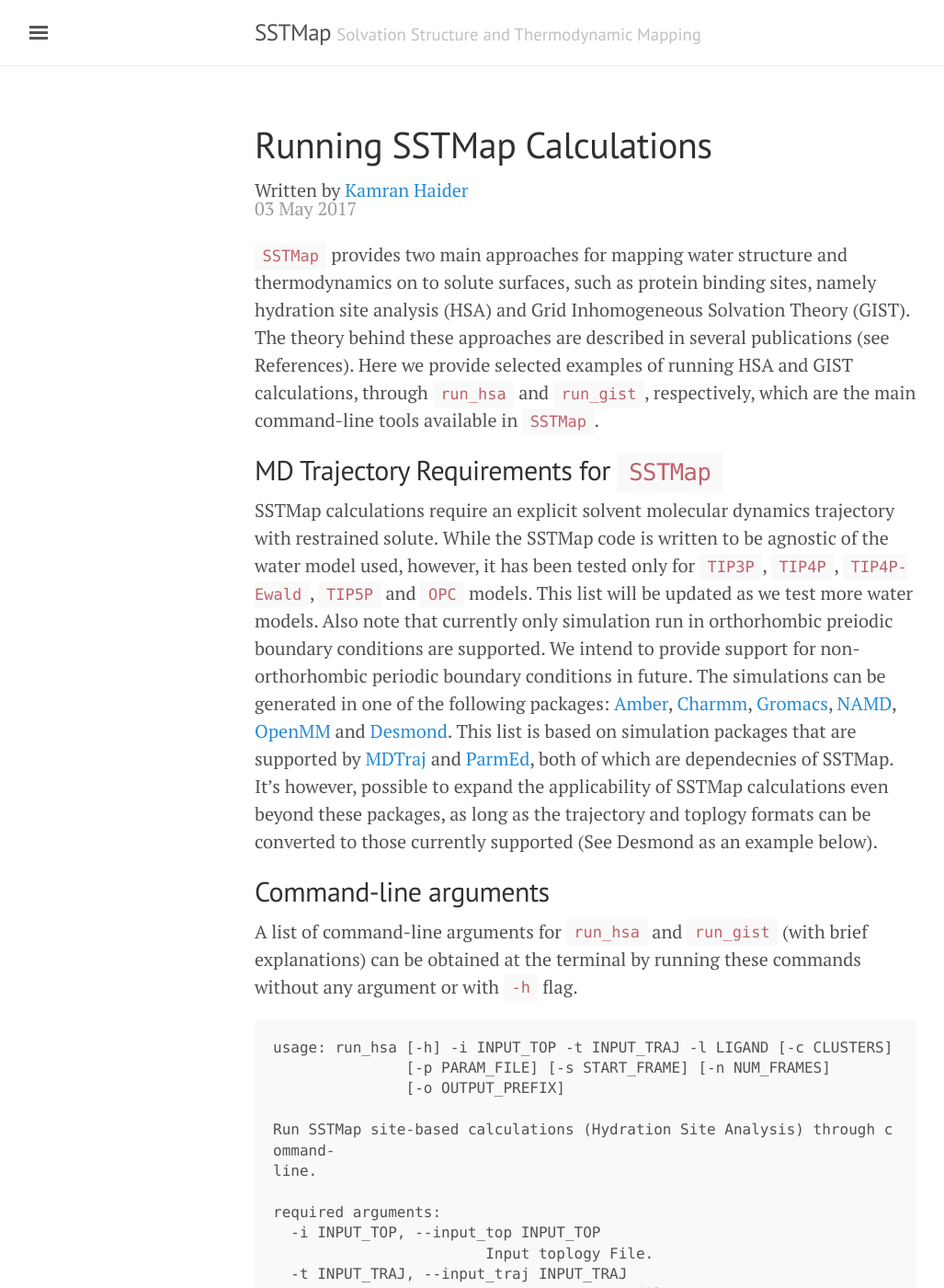
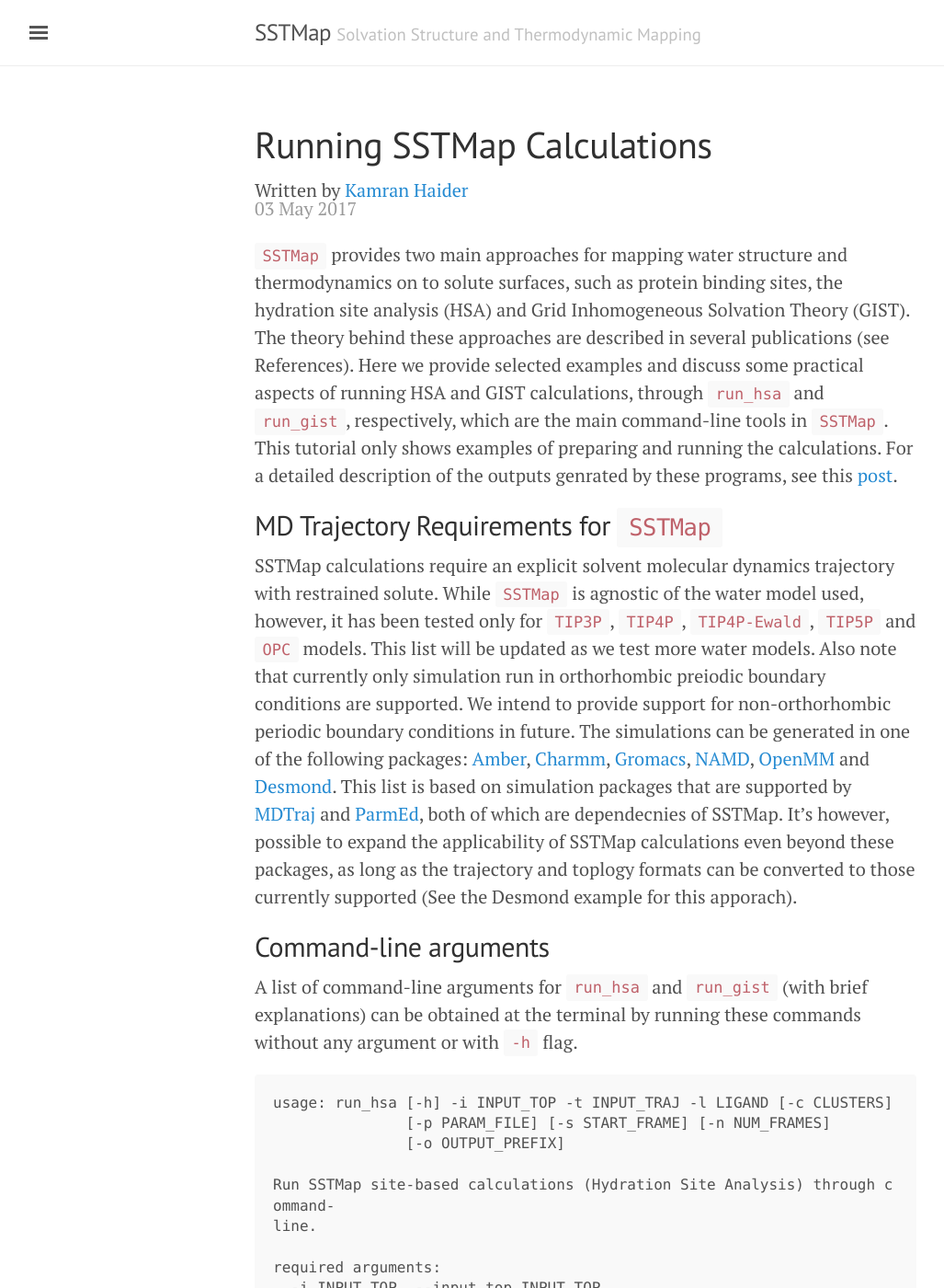
Before and after one commit to KurtzmanLab/SSTMap, a Jekyll site: the page built from _posts/2017-05-03-simple-examples.md, in a window 1280 px wide and 1400 px high. Shown: the whole window at 92% size, without its empty margins (3-1030 px from the left). Built offline with Jekyll 4.4.1, drawn with Linux system fonts in a browser that asks for light colours; formulas are drawn with MathJax 3; some of the changed text lies outside the part shown.

Commit message:
Update 2017-05-03-simple-examples.md

````diff
--- a/_posts/2017-05-03-simple-examples.md
+++ b/_posts/2017-05-03-simple-examples.md
@@ -6,11 +6,11 @@
 published: true
 ---
 
-`SSTMap` provides two main approaches for mapping water structure and thermodynamics on to solute surfaces, such as protein binding sites, namely hydration site analysis (HSA) and Grid Inhomogeneous Solvation Theory (GIST). The theory behind these approaches are described in several publications (see References). Here we provide selected examples of running HSA and GIST calculations, through `run_hsa` and `run_gist`, respectively, which are the main command-line tools available in `SSTMap`.
+`SSTMap` provides two main approaches for mapping water structure and thermodynamics on to solute surfaces, such as protein binding sites, the hydration site analysis (HSA) and Grid Inhomogeneous Solvation Theory (GIST). The theory behind these approaches are described in several publications (see References). Here we provide selected examples and discuss some practical aspects of running HSA and GIST calculations, through `run_hsa` and `run_gist`, respectively, which are the main command-line tools in `SSTMap`. This tutorial only shows examples of preparing and running the calculations. For a detailed description of the outputs genrated by these programs, see this [post](http://sstmap.org/2017/05/09/undestanding-output/).
 <!--more-->
 ## MD Trajectory Requirements for `SSTMap`
 
-SSTMap calculations require an explicit solvent molecular dynamics trajectory with restrained solute. While the SSTMap code is written to be agnostic of the water model used, however, it has been tested only for `TIP3P`, `TIP4P`, `TIP4P-Ewald`, `TIP5P` and `OPC` models. This list will be updated as we test more water models. Also note that currently only simulation run in orthorhombic preiodic boundary conditions are supported. We intend to provide support for non-orthorhombic periodic boundary conditions in future. The simulations can be generated in one of the following packages: [Amber](http://ambermd.org/), [Charmm](https://www.charmm.org), [Gromacs](http://www.gromacs.org/), [NAMD](http://www.ks.uiuc.edu/Research/namd/), [OpenMM](http://openmm.org/) and [Desmond](https://www.deshawresearch.com/resources_desmond.html). This list is based on simulation packages that are supported by [MDTraj](https://mdtraj.org) and [ParmEd](http://parmed.github.io/ParmEd/html/index.html), both of which are dependecnies of SSTMap. It's however, possible to expand the applicability of SSTMap calculations even beyond these packages, as long as the trajectory and toplogy formats can be converted to those currently supported (See Desmond as an example below).
+SSTMap calculations require an explicit solvent molecular dynamics trajectory with restrained solute. While `SSTMap` is  agnostic of the water model used, however, it has been tested only for `TIP3P`, `TIP4P`, `TIP4P-Ewald`, `TIP5P` and `OPC` models. This list will be updated as we test more water models. Also note that currently only simulation run in orthorhombic preiodic boundary conditions are supported. We intend to provide support for non-orthorhombic periodic boundary conditions in future. The simulations can be generated in one of the following packages: [Amber](http://ambermd.org/), [Charmm](https://www.charmm.org), [Gromacs](http://www.gromacs.org/), [NAMD](http://www.ks.uiuc.edu/Research/namd/), [OpenMM](http://openmm.org/) and [Desmond](https://www.deshawresearch.com/resources_desmond.html). This list is based on simulation packages that are supported by [MDTraj](https://mdtraj.org) and [ParmEd](http://parmed.github.io/ParmEd/html/index.html), both of which are dependecnies of SSTMap. It's however, possible to expand the applicability of SSTMap calculations even beyond these packages, as long as the trajectory and toplogy formats can be converted to those currently supported (See the Desmond example for this apporach).
 
 ## Command-line arguments
 
@@ -104,13 +104,13 @@
 $ run_gist -i testcase.gro -t md100ps.xtc -l ligand.pdb -p params.top -g 20 20 20 -s 0 -f 100 -o testcase
 ```
 ### NAMD
-NAMD uses the same forcefileds as Charmm, hence the same commands, shown for as Charmm are valid.
+NAMD uses the same forcefileds as Charmm. Hence the same commands, as shown for as Charmm, are valid for NAMD.
 ### OpenMM
-OpenMM is an MD toolkit that allows running simulations using Amber99SB forcefield or custom forcefields (written as xml file formats as described [here](http://docs.openmm.org/7.1.0/userguide/application.html#creating-force-fields)). Indeed, systems can also be build from coordinates and topology files for Charmm and Gromacs. Depending on which of three forcefield is used in OpenMM simulation, the `run_hsa` and `run_gist` commands corresponding to those packages will also be valid for OpenMM.
+OpenMM is an MD toolkit that allows running simulations using Amber99SB forcefield or custom forcefields (written as xml file formats as described [here](http://docs.openmm.org/7.1.0/userguide/application.html#creating-force-fields)). Indeed, systems can also be build from coordinates and topology files for Charmm and Gromacs. Depending on which of the three forcefields was used to build the system for the OpenMM simulation, the correspnding `run_hsa` and `run_gist` commands for the packages will be valid.
 
 ### Desmond
 
-The desmond `cms` file format, which contains forcefield and topology information. However, with three additional steps, it is possible to use Desmond simulations for SSTMap calculations.
+The desmond `cms` file format, which contains forcefield and topology information for simulations run in Desmond, is not supported by `ParmEd`, the underlying parameter and topology parser program. However, with three additional steps, it is possible to use Desmond simulations for SSTMap calculations.
 
 * <strong>Step 1</strong>: Convert `cms` file into `pdb` file. This can be done in Schrodinger's Maestro or VMD.
 
````
Also changed, not shown: other parts of _posts/2017-05-03-simple-examples.md (+3 -3 lines).
